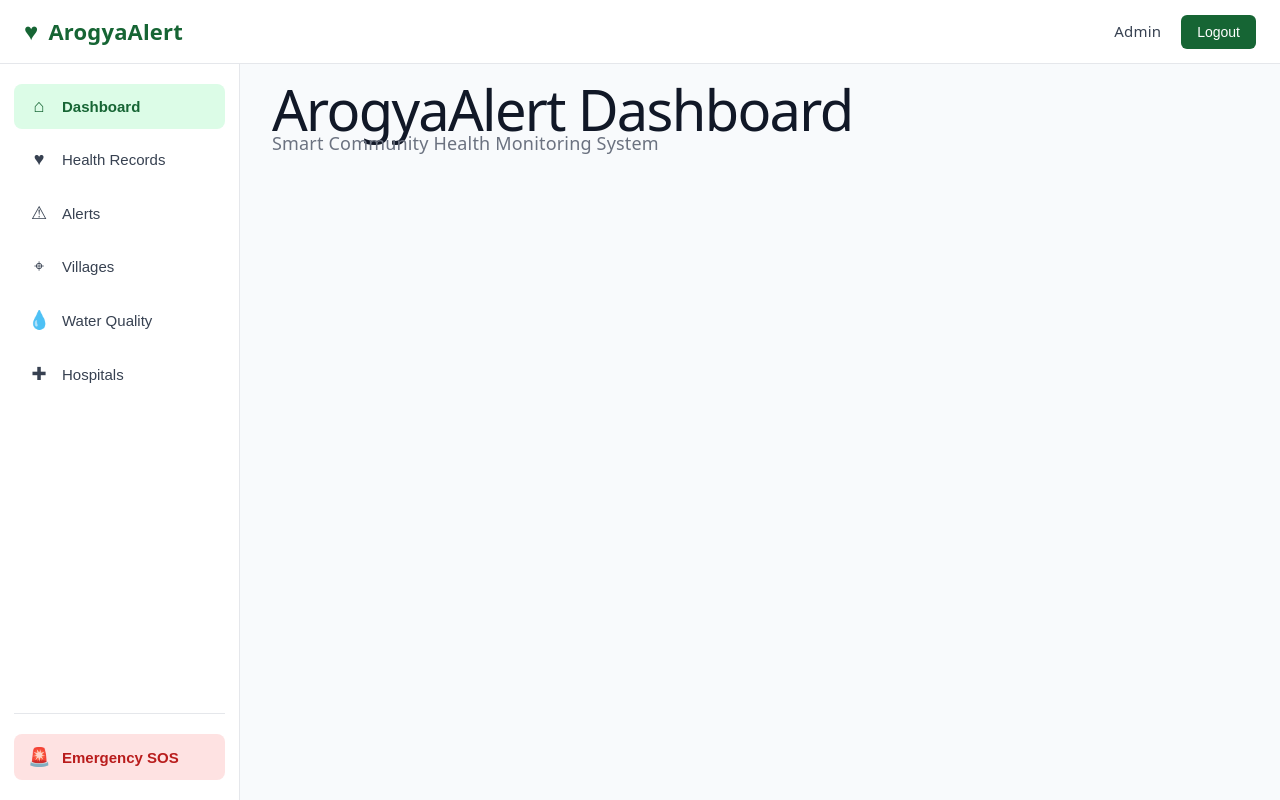
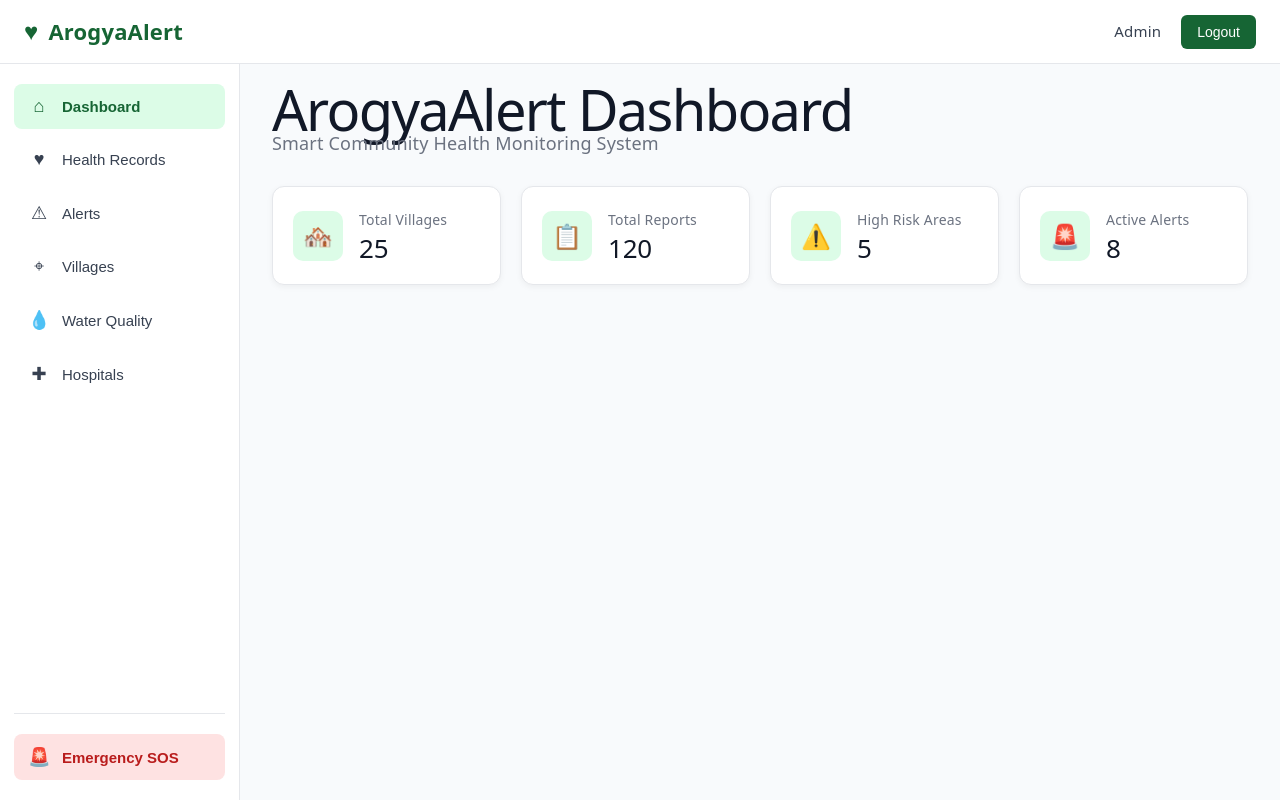
Before and after one commit to Vikashkumar920/Smart-Community-Health-Monitoring-System, a React (Vite) app in the folder frontend/: page / in a window 1280 px wide. Built offline with nearby package versions, Linux system fonts and the light colour scheme.

Commit message:
Add reusable dashboard cards

```diff
--- a/frontend/src/App.jsx
+++ b/frontend/src/App.jsx
@@ -1,5 +1,6 @@
 import Navbar from './components/Navbar/Navbar'
 import Sidebar from './components/Sidebar/Sidebar'
+import Card from './components/Cards/Card'
 
 function App() {
   return (
@@ -12,6 +13,32 @@ function App() {
         <main className="main-content">
           <h1>ArogyaAlert Dashboard</h1>
           <p>Smart Community Health Monitoring System</p>
+
+          <div className="dashboard-cards">
+            <Card
+              title="Total Villages"
+              value="25"
+              icon="🏘️"
+            />
+
+            <Card
+              title="Total Reports"
+              value="120"
+              icon="📋"
+            />
+
+            <Card
+              title="High Risk Areas"
+              value="5"
+              icon="⚠️"
+            />
+
+            <Card
+              title="Active Alerts"
+              value="8"
+              icon="🚨"
+            />
+          </div>
         </main>
       </div>
     </>
--- /dev/null
+++ b/frontend/src/components/Cards/Card.css
@@ -0,0 +1,39 @@
+.dashboard-card {
+  background: #ffffff;
+  border: 1px solid #e5e7eb;
+  border-radius: 12px;
+  padding: 20px;
+  display: flex;
+  align-items: center;
+  gap: 16px;
+  box-shadow: 0 2px 6px rgba(0, 0, 0, 0.05);
+  transition: 0.2s;
+}
+
+.dashboard-card:hover {
+  transform: translateY(-2px);
+  box-shadow: 0 5px 12px rgba(0, 0, 0, 0.08);
+}
+
+.card-icon {
+  width: 50px;
+  height: 50px;
+  border-radius: 10px;
+  background: #dcfce7;
+  display: flex;
+  align-items: center;
+  justify-content: center;
+  font-size: 24px;
+}
+
+.card-info p {
+  margin: 0 0 5px;
+  color: #6b7280;
+  font-size: 14px;
+}
+
+.card-info h2 {
+  margin: 0;
+  color: #111827;
+  font-size: 26px;
+}
--- /dev/null
+++ b/frontend/src/components/Cards/Card.jsx
@@ -0,0 +1,18 @@
+import './Card.css'
+
+function Card({ title, value, icon }) {
+  return (
+    <div className="dashboard-card">
+      <div className="card-icon">
+        {icon}
+      </div>
+
+      <div className="card-info">
+        <p>{title}</p>
+        <h2>{value}</h2>
+      </div>
+    </div>
+  )
+}
+
+export default Card
--- a/frontend/src/style.css
+++ b/frontend/src/style.css
@@ -314,3 +314,9 @@ code {
   margin: 0;
   color: #6b7280;
 }
+.dashboard-cards {
+  display: grid;
+  grid-template-columns: repeat(4, 1fr);
+  gap: 20px;
+  margin-top: 30px;
+}
```
